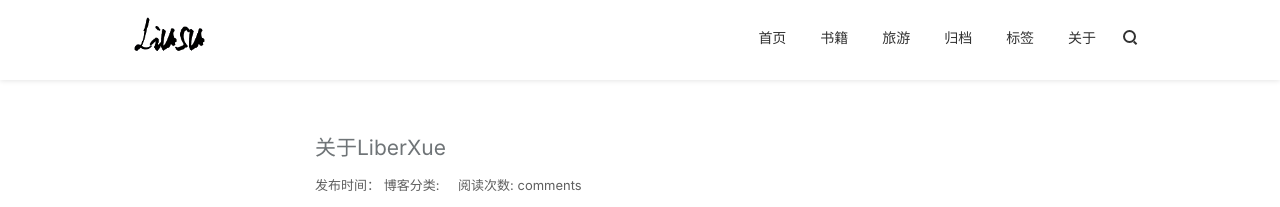
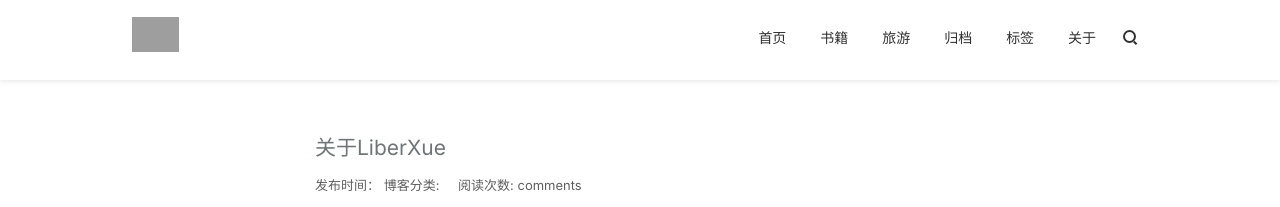
Before and after one commit to liusu0913/liusu0913.github.io, a Jekyll site: the page built from about.md, in a window 1280 px wide. Shown: the top 207 px of the page. Built offline with Jekyll 4.4.1, drawn with Linux system fonts in a browser that asks for light colours; nearby versions of some CDN libraries; comment, search, counter and statistics services are not loaded.

Commit message:
Update blog.html

```diff
--- a/_layouts/blog.html
+++ b/_layouts/blog.html
@@ -10,7 +10,7 @@
 <body class="" gtools_scp_screen_capture_injected="true">
 <header id="header" class="header bg-white">
     <div class="navbar-container">
-      <a href="/?liberxue" title="访问 {{site.title }}" class="navbar-logo"> <img src="{{ site.url }}/style/images/logo-liberxue.png" alt="{{ site.title }}"> </a>
+      <a href="/?liberxue" title="访问 {{site.title }}" class="navbar-logo"> <img src="{{ site.url }}/style/images/logo-liusu.png" alt="{{ site.title }}"> </a>
         <div class="navbar-menu">
             {% for link in site.links %}
             <a href="{% unless link.external %}{{ site.url }}{% endunless %}{{ link.url }}">{{ link.name }}</a>
```
